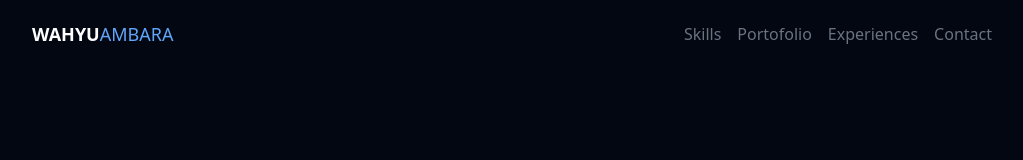
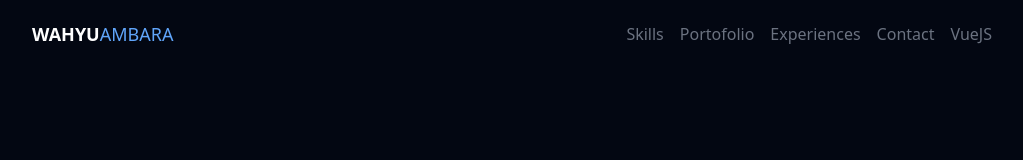
Before and after one commit to wahyuambara/Wahyu-Ambara, a plain HTML site: page index.html in a window 1280 px wide. Shown: the top 160 px of the page, without its empty margins (128-1151 px from the left). Drawn offline with Linux system fonts and the light colour scheme.

Commit message:
Update index.html

```diff
--- a/index.html
+++ b/index.html
@@ -22,6 +22,7 @@
                 <a href="#Portofolio" class="md:ml-4">Portofolio</a>
                 <a href="#Experiences" class="md:ml-4">Experiences</a>
                 <a href="#Contact" class="md:ml-4">Contact</a>
+                <a href="https://wahyuambara.github.io/Credit-Simulation/" class="md:ml-4">VueJS</a>
             </div>
 
         </nav>
```
